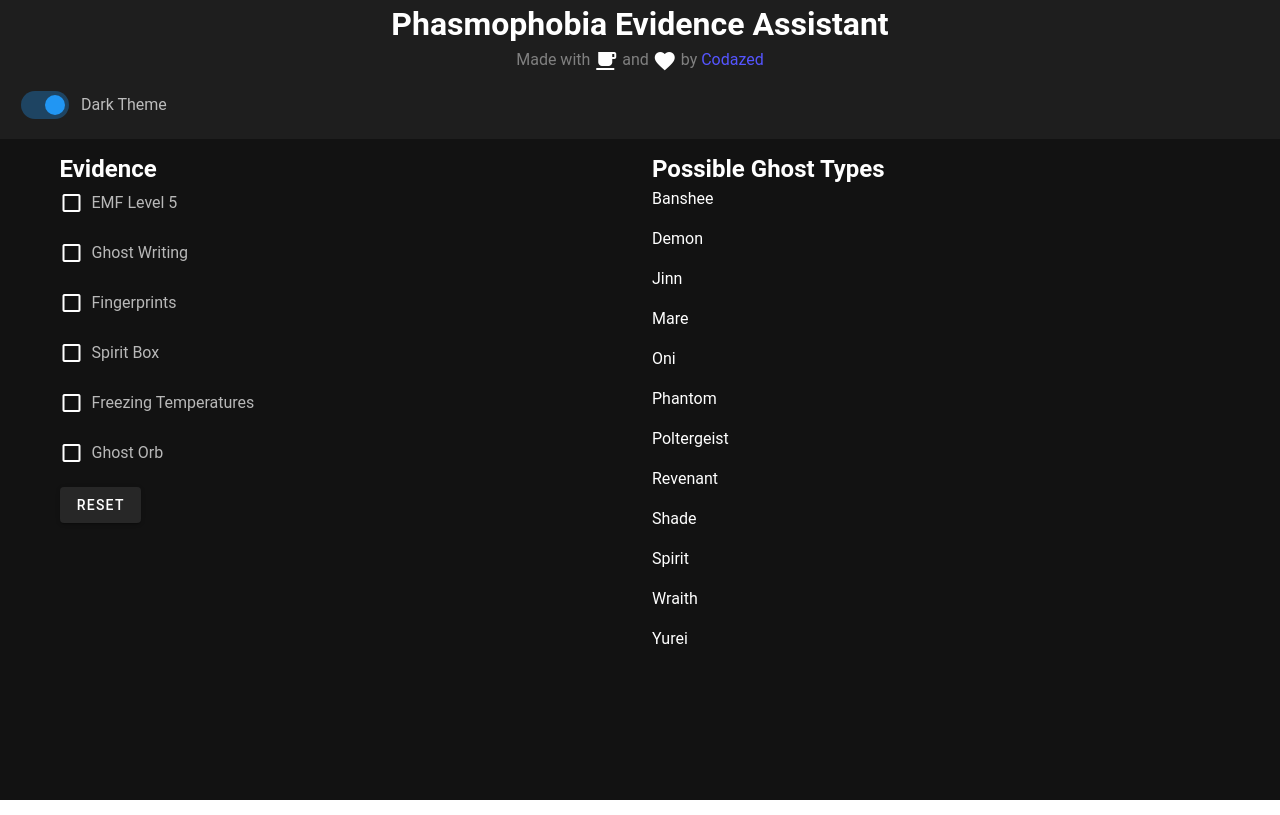
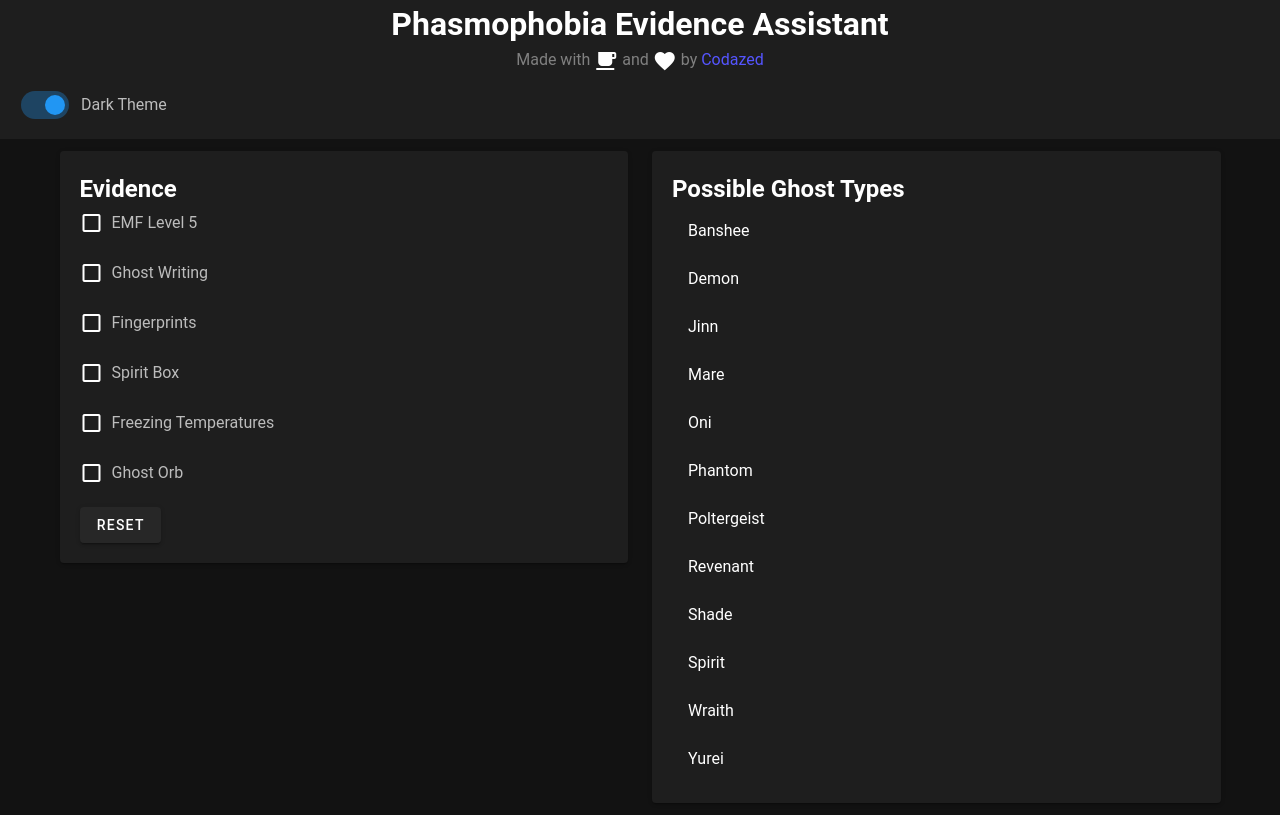
Before and after one commit to Codazed/phasmotoolkit, a Vue app: page / in a window 1280 px wide. Built offline with nearby package versions, Linux system fonts and the light colour scheme; a small style sheet from the web is missing.

Commit message:
Improved looks and function
- Added cards
- Hovering over ghosts shows their evidence on the left

```diff
--- a/src/App.vue
+++ b/src/App.vue
@@ -14,23 +14,32 @@
     </v-sheet>
     <v-container>
       <v-row>
-        <div class="col-6">
+        <v-col>
+          <v-card class="px-5 py-5">
             <h2>Evidence</h2>
             <v-checkbox class="my-0" v-for="e in evidence" :key="e" v-model="selectedEvidence" :value="e" :disabled="!possibleEvidence.includes(e)">
               <template v-slot:label>
-              <div :class="possibleEvidence.includes(e) ? '' : 'text-decoration-line-through'">
+                <div :class="(possibleEvidence.includes(e) ? '' : 'text-decoration-line-through') + (hoveredEvidence.includes(e) ? 'indigo--text' : '')">
                   {{e}}
                 </div>
               </template>
             </v-checkbox>
             <v-btn @click="selectedEvidence = []">Reset</v-btn>
-        </div>
-        <div class="col-6">
+          </v-card>
+        </v-col>
+        <v-col>
+          <v-card class="px-5 py-5">
             <h2>{{possibleGhosts.length > 1 ? 'Possible Ghost Types' : 'The ghost is a'}}</h2>
             <transition-group name="ghosts">
-            <p v-for="ghost in possibleGhosts" :key="ghost.name" class="ghosts-item">{{ghost.name}}</p>
+              <v-list-item v-for="ghost in possibleGhosts" :key="ghost.name" class="ghosts-item" @mouseover="hoveredEvidence = ghost.evidence" @mouseleave="hoveredEvidence = []">
+                <v-list-item-content>
+                  <v-list-item-title>{{ghost.name}}</v-list-item-title>
+                </v-list-item-content>
+              </v-list-item>
+              <!-- <p v-for="ghost in possibleGhosts" :key="ghost.name" class="ghosts-item" @mouseover="hoveredEvidence = ghost.evidence" @mouseleave="hoveredEvidence = []">{{ghost.name}}</p> -->
             </transition-group>
-        </div>
+          </v-card>
+        </v-col>
       </v-row>
     </v-container>
   </v-app>
@@ -52,6 +61,7 @@
     evidence: evidence,
     ghosts: ghosts,
     selectedEvidence: [] as Evidence[],
+    hoveredEvidence: [] as Evidence[],
   }),
 
   computed: {
@@ -94,7 +104,7 @@
 }
 
 .ghosts-leave-active {
-  position: absolute;
+  position: absolute !important;
 }
 
 </style>
```
Lines whose indentation alone changed are shown as unchanged.
